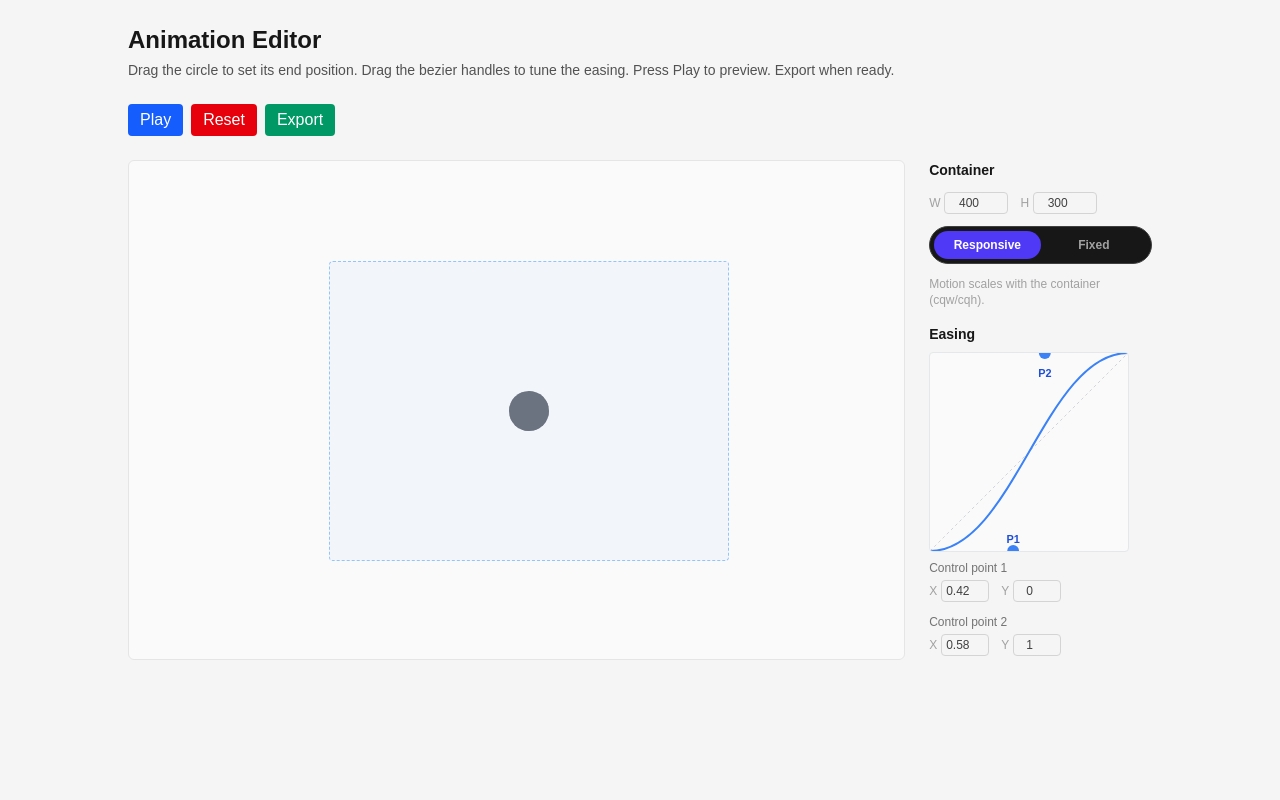
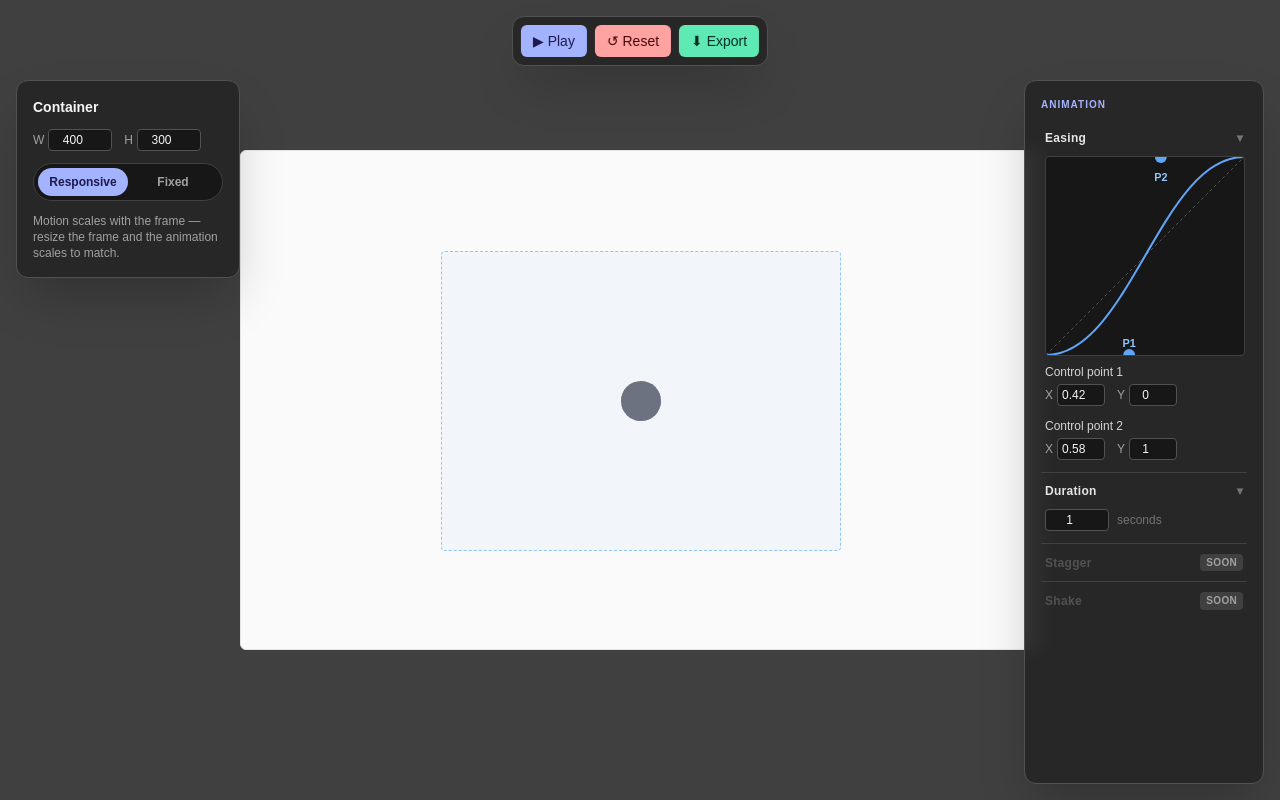
Before and after one commit to cathrinecath/animation-editor, a Next.js app: page / in a window 1280 px wide. Built offline with nearby package versions, Linux system fonts and the light colour scheme.

Commit message:
feat(editor): full-screen floating layout — dark canvas, frame left, motion right

```diff
--- a/app/page.tsx
+++ b/app/page.tsx
@@ -1,55 +1,14 @@
 "use client";
 
-import { useEffect, useState } from "react";
-import { Stage } from "@/components/editor/stage";
-import { Circle } from "@/components/editor/circle";
-import { ContainerBox } from "@/components/editor/container-box";
-import { ContainerPanel } from "@/components/editor/container-panel";
-import { EasingEditor } from "@/components/editor/easing-editor";
-import { Controls } from "@/components/editor/controls";
-import { ExportPanel } from "@/components/editor/export-panel";
+import { useEffect } from "react";
+import { EditorLayout } from "@/components/editor/editor-layout";
 import { useEditorStore } from "@/lib/editor/store";
 
 export default function EditorPage() {
-  const [exportOpen, setExportOpen] = useState(false);
-
-  // Apply any persisted project after mount. The store initializes with the
-  // default project so the first client render matches the server; hydrating
-  // here avoids a localStorage-driven hydration mismatch.
+  // Apply any persisted project after mount (avoids a localStorage hydration mismatch).
   useEffect(() => {
     useEditorStore.getState().hydrate();
   }, []);
 
-  return (
-    <main className="min-h-screen bg-neutral-100 p-6">
-      <div className="mx-auto max-w-5xl flex flex-col gap-6">
-        <header>
-          <h1 className="text-2xl font-bold text-neutral-900">Animation Editor</h1>
-          <p className="text-sm text-neutral-600 mt-1">
-            Drag the circle to set its end position. Drag the bezier handles to
-            tune the easing. Press Play to preview. Export when ready.
-          </p>
-        </header>
-
-        <Controls onExport={() => setExportOpen(true)} />
-
-        <div className="flex gap-6 items-start">
-          <Stage>
-            <ContainerBox />
-            <Circle elementId="circle-1" />
-          </Stage>
-
-          <div className="flex flex-col gap-4">
-            <ContainerPanel animationId="anim-1" />
-            <div className="flex flex-col gap-2">
-              <h2 className="text-sm font-semibold text-neutral-900">Easing</h2>
-              <EasingEditor animationId="anim-1" trackIndex={0} />
-            </div>
-          </div>
-        </div>
-
-        <ExportPanel open={exportOpen} onClose={() => setExportOpen(false)} />
-      </div>
-    </main>
-  );
+  return <EditorLayout />;
 }
--- a/components/editor/action-bar.tsx
+++ b/components/editor/action-bar.tsx
@@ -14,19 +14,19 @@ export function ActionBar({ onExport }: ActionBarProps) {
     <div className="flex items-center gap-2">
       <button
         onClick={play}
-        className="px-3 py-1.5 rounded-md bg-indigo-600 text-white text-sm font-medium hover:bg-indigo-500"
+        className="px-3 py-1.5 rounded-md bg-indigo-300 text-indigo-950 text-sm font-medium hover:bg-indigo-200"
       >
         ▶ Play
       </button>
       <button
         onClick={reset}
-        className="px-3 py-1.5 rounded-md bg-neutral-700 text-neutral-100 text-sm font-medium hover:bg-neutral-600"
+        className="px-3 py-1.5 rounded-md bg-red-300 text-red-950 text-sm font-medium hover:bg-red-200"
       >
         ↺ Reset
       </button>
       <button
         onClick={onExport}
-        className="px-3 py-1.5 rounded-md bg-emerald-600 text-white text-sm font-medium hover:bg-emerald-500"
+        className="px-3 py-1.5 rounded-md bg-emerald-300 text-emerald-950 text-sm font-medium hover:bg-emerald-200"
       >
         ⬇ Export
       </button>
--- a/components/editor/container-panel.tsx
+++ b/components/editor/container-panel.tsx
@@ -21,8 +21,8 @@ export function ContainerPanel({ animationId }: ContainerPanelProps) {
   const unit = motionUnit ?? "container";
 
   return (
-    <div data-testid="container-panel" className="flex flex-col gap-3 text-xs text-neutral-700">
-      <h2 className="text-sm font-semibold text-neutral-900">Container</h2>
+    <div data-testid="container-panel" className="flex flex-col gap-3 text-xs text-neutral-200">
+      <h2 className="text-sm font-semibold text-neutral-100">Container</h2>
 
       <div className="flex gap-3">
         <label className="flex items-center gap-1">
@@ -56,8 +56,8 @@ export function ContainerPanel({ animationId }: ContainerPanelProps) {
       />
       <p className="text-neutral-400">
         {unit === "container"
-          ? "Motion scales with the container (cqw/cqh)."
-          : "Motion is a fixed pixel size (px)."}
+          ? "Motion scales with the frame — resize the frame and the animation scales to match."
+          : "Motion stays a fixed size — the frame size doesn't affect it."}
       </p>
     </div>
   );
--- a/components/editor/controls.tsx
+++ /dev/null
@@ -1,35 +0,0 @@
-"use client";
-
-import { useEditorStore } from "@/lib/editor/store";
-
-type ControlsProps = {
-  onExport: () => void;
-};
-
-export function Controls({ onExport }: ControlsProps) {
-  const play = useEditorStore((s) => s.play);
-  const reset = useEditorStore((s) => s.reset);
-
-  return (
-    <div className="flex gap-2 items-center">
-      <button
-        onClick={play}
-        className="px-3 py-1 rounded bg-blue-600 text-white hover:bg-blue-700"
-      >
-        Play
-      </button>
-      <button
-        onClick={reset}
-        className="px-3 py-1 rounded bg-red-600 text-white hover:bg-red-700"
-      >
-        Reset
-      </button>
-      <button
-        onClick={onExport}
-        className="px-3 py-1 rounded bg-emerald-600 text-white hover:bg-emerald-700"
-      >
-        Export
-      </button>
-    </div>
-  );
-}
--- a/components/editor/draft-number-input.tsx
+++ b/components/editor/draft-number-input.tsx
@@ -3,7 +3,7 @@
 import { useEffect, useRef, useState } from "react";
 
 const DEFAULT_CLASS =
-  "w-16 px-1 py-0.5 border border-neutral-300 rounded text-center focus:outline-none focus:ring-1 focus:ring-blue-500";
+  "w-16 px-1 py-0.5 border border-neutral-600 bg-neutral-900 text-neutral-100 rounded text-center focus:outline-none focus:ring-1 focus:ring-blue-500";
 
 type DraftNumberInputProps = {
   testid: string;
--- a/components/editor/easing-editor.tsx
+++ b/components/editor/easing-editor.tsx
@@ -45,12 +45,12 @@ export function EasingEditor({ animationId, trackIndex }: EasingEditorProps) {
         viewBox={`0 0 ${GRAPH_SIZE} ${GRAPH_SIZE}`}
         width={GRAPH_SIZE}
         height={GRAPH_SIZE}
-        style={{ background: "#fafafa", border: "1px solid #e5e7eb", borderRadius: 4 }}
+        style={{ background: "#171717", border: "1px solid #404040", borderRadius: 4 }}
       >
-        <line x1={0} y1={GRAPH_SIZE} x2={GRAPH_SIZE} y2={0} stroke="#d1d5db" strokeDasharray="3 3" />
+        <line x1={0} y1={GRAPH_SIZE} x2={GRAPH_SIZE} y2={0} stroke="#525252" strokeDasharray="3 3" />
         <path
           d={`M 0 ${GRAPH_SIZE} C ${x1 * GRAPH_SIZE} ${(1 - y1) * GRAPH_SIZE}, ${x2 * GRAPH_SIZE} ${(1 - y2) * GRAPH_SIZE}, ${GRAPH_SIZE} 0`}
-          stroke="#3b82f6"
+          stroke="#60a5fa"
           strokeWidth={2}
           fill="none"
         />
@@ -71,7 +71,7 @@ export function EasingEditor({ animationId, trackIndex }: EasingEditorProps) {
       </svg>
       <div
         data-testid="easing-inputs"
-        className="flex flex-col gap-3 text-xs text-neutral-700"
+        className="flex flex-col gap-3 text-xs text-neutral-200"
       >
         <ControlPointInputs
           label="Control point 1"
@@ -124,7 +124,7 @@ function ControlPoint({ testid, label, x, y, onMove }: ControlPointProps) {
   const labelY = y > 24 ? y - 12 : y + 20;
   return (
     <g data-testid={testid} style={{ cursor: "grab", touchAction: "none" }} {...handlers}>
-      <circle cx={x} cy={y} r={6} fill="#3b82f6" />
+      <circle cx={x} cy={y} r={6} fill="#60a5fa" />
       <text
         x={x}
         y={labelY}
@@ -132,7 +132,7 @@ function ControlPoint({ testid, label, x, y, onMove }: ControlPointProps) {
         dominantBaseline="central"
         fontSize={11}
         fontWeight={600}
-        fill="#1d4ed8"
+        fill="#93c5fd"
         style={{ pointerEvents: "none", userSelect: "none" }}
       >
         {label}
@@ -162,7 +162,7 @@ function ControlPointInputs({
 }: ControlPointInputsProps) {
   return (
     <div className="flex flex-col gap-1">
-      <span className="text-neutral-500">{label}</span>
+      <span className="text-neutral-300">{label}</span>
       <div className="flex gap-3">
         <label className="flex items-center gap-1">
           <span className="text-neutral-400">X</span>
@@ -174,7 +174,7 @@ function ControlPointInputs({
             min={0}
             max={1}
             step={0.01}
-            className="w-12 px-1 py-0.5 border border-neutral-300 rounded text-center focus:outline-none focus:ring-1 focus:ring-blue-500"
+            className="w-12 px-1 py-0.5 border border-neutral-600 bg-neutral-900 text-neutral-100 rounded text-center focus:outline-none focus:ring-1 focus:ring-blue-500"
           />
         </label>
         <label className="flex items-center gap-1">
@@ -187,7 +187,7 @@ function ControlPointInputs({
             min={0}
             max={1}
             step={0.01}
-            className="w-12 px-1 py-0.5 border border-neutral-300 rounded text-center focus:outline-none focus:ring-1 focus:ring-blue-500"
+            className="w-12 px-1 py-0.5 border border-neutral-600 bg-neutral-900 text-neutral-100 rounded text-center focus:outline-none focus:ring-1 focus:ring-blue-500"
           />
         </label>
       </div>
--- /dev/null
+++ b/components/editor/editor-layout.tsx
@@ -0,0 +1,45 @@
+"use client";
+
+import { useState } from "react";
+import { Stage } from "./stage";
+import { Circle } from "./circle";
+import { ContainerBox } from "./container-box";
+import { ContainerPanel } from "./container-panel";
+import { AnimationInspector } from "./animation-inspector";
+import { ActionBar } from "./action-bar";
+import { ExportPanel } from "./export-panel";
+import { FloatingPanel } from "./floating-panel";
+
+export function EditorLayout() {
+  const [exportOpen, setExportOpen] = useState(false);
+
+  return (
+    <div className="relative h-screen w-screen overflow-hidden bg-neutral-700">
+      {/* full-bleed dark canvas with the stage centered */}
+      <div className="absolute inset-0 flex items-center justify-center">
+        <Stage>
+          <ContainerBox />
+          <Circle elementId="circle-1" />
+        </Stage>
+      </div>
+
+      {/* top-center actions */}
+      <FloatingPanel position="top-4 left-1/2 -translate-x-1/2" className="!p-2">
+        <ActionBar onExport={() => setExportOpen(true)} />
+      </FloatingPanel>
+
+      {/* left: frame */}
+      <FloatingPanel position="top-20 left-4" className="w-56">
+        <ContainerPanel animationId="anim-1" />
+      </FloatingPanel>
+
+      {/* right: motion */}
+      <FloatingPanel position="top-20 right-4 bottom-4" className="w-60 overflow-y-auto">
+        <h2 className="mb-2 text-[10px] font-bold tracking-widest text-indigo-300">ANIMATION</h2>
+        <AnimationInspector animationId="anim-1" />
+      </FloatingPanel>
+
+      <ExportPanel open={exportOpen} onClose={() => setExportOpen(false)} />
+    </div>
+  );
+}
--- /dev/null
+++ b/components/editor/floating-panel.tsx
@@ -0,0 +1,27 @@
+"use client";
+
+import type { ReactNode } from "react";
+
+type FloatingPanelProps = {
+  /** Tailwind positioning classes, e.g. "top-16 left-4". Omit when an outer wrapper positions the panel. */
+  position?: string;
+  className?: string;
+  children: ReactNode;
+};
+
+export function FloatingPanel({ position = "", className = "", children }: FloatingPanelProps) {
+  return (
+    <div
+      className={[
+        "absolute z-20 rounded-xl border border-neutral-600 bg-neutral-800/95",
+        "p-4 shadow-2xl backdrop-blur-sm",
+        position,
+        className,
+      ]
+        .filter(Boolean)
+        .join(" ")}
+    >
+      {children}
+    </div>
+  );
+}
--- a/components/editor/mode-toggle.tsx
+++ b/components/editor/mode-toggle.tsx
@@ -14,7 +14,7 @@ export function ModeToggle({ options, value, onChange }: ModeToggleProps) {
     <div className="relative flex rounded-full bg-neutral-900 border border-neutral-700 p-1">
       {/* sliding knob */}
       <div
-        className="absolute top-1 bottom-1 rounded-full bg-indigo-600 transition-transform"
+        className="absolute top-1 bottom-1 rounded-full bg-indigo-300 transition-transform"
         style={{
           width: "calc(50% - 4px)",
           left: 4,
@@ -31,7 +31,7 @@ export function ModeToggle({ options, value, onChange }: ModeToggleProps) {
             onClick={() => onChange(o.value)}
             className={
               "relative z-10 flex-1 rounded-full py-1.5 text-xs font-semibold transition-colors " +
-              (active ? "text-white" : "text-neutral-400 hover:text-neutral-200")
+              (active ? "text-indigo-950" : "text-neutral-400 hover:text-neutral-200")
             }
           >
             {o.label}
```
Also changed, not shown: 1 other file (tests, documents, lock files or other folders).
